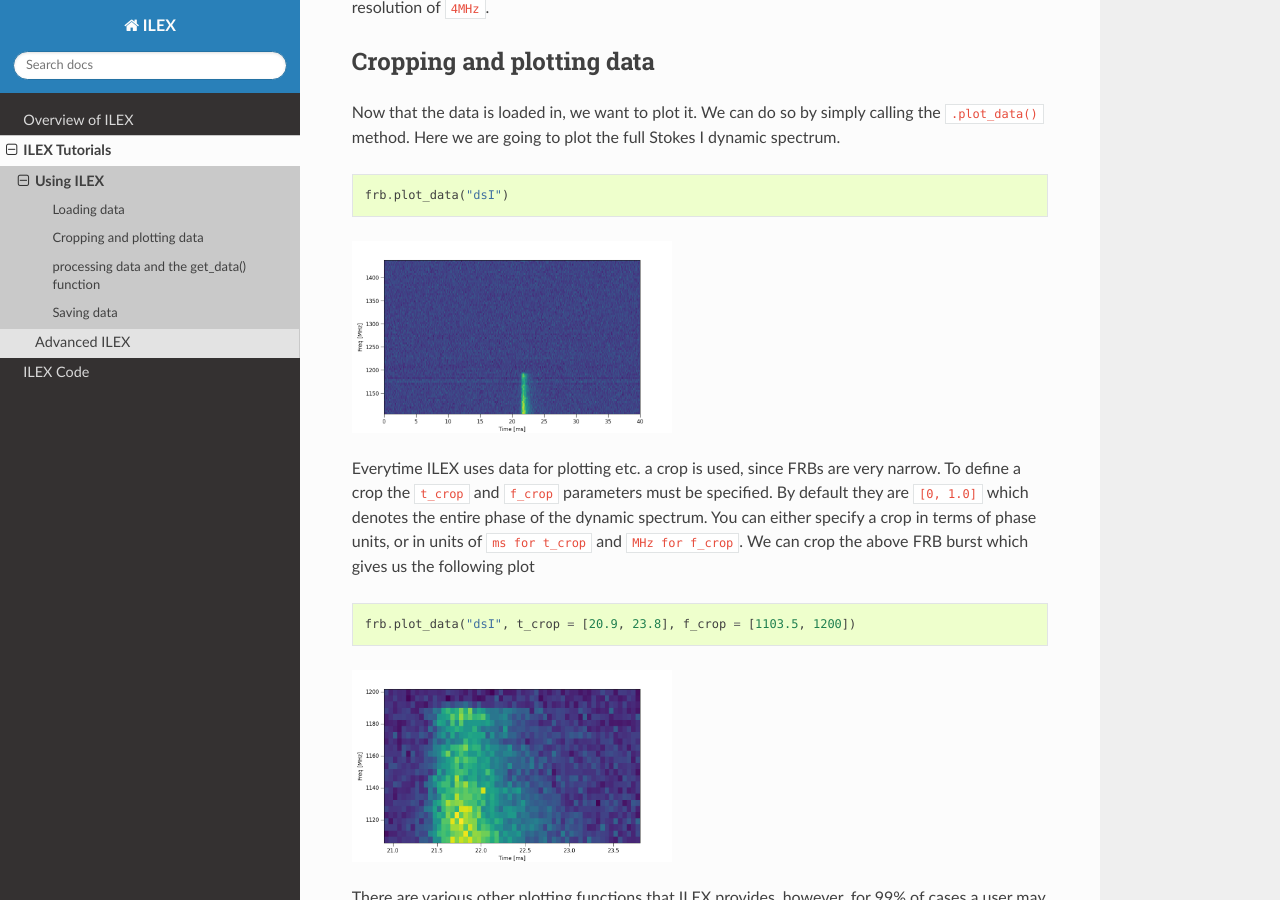
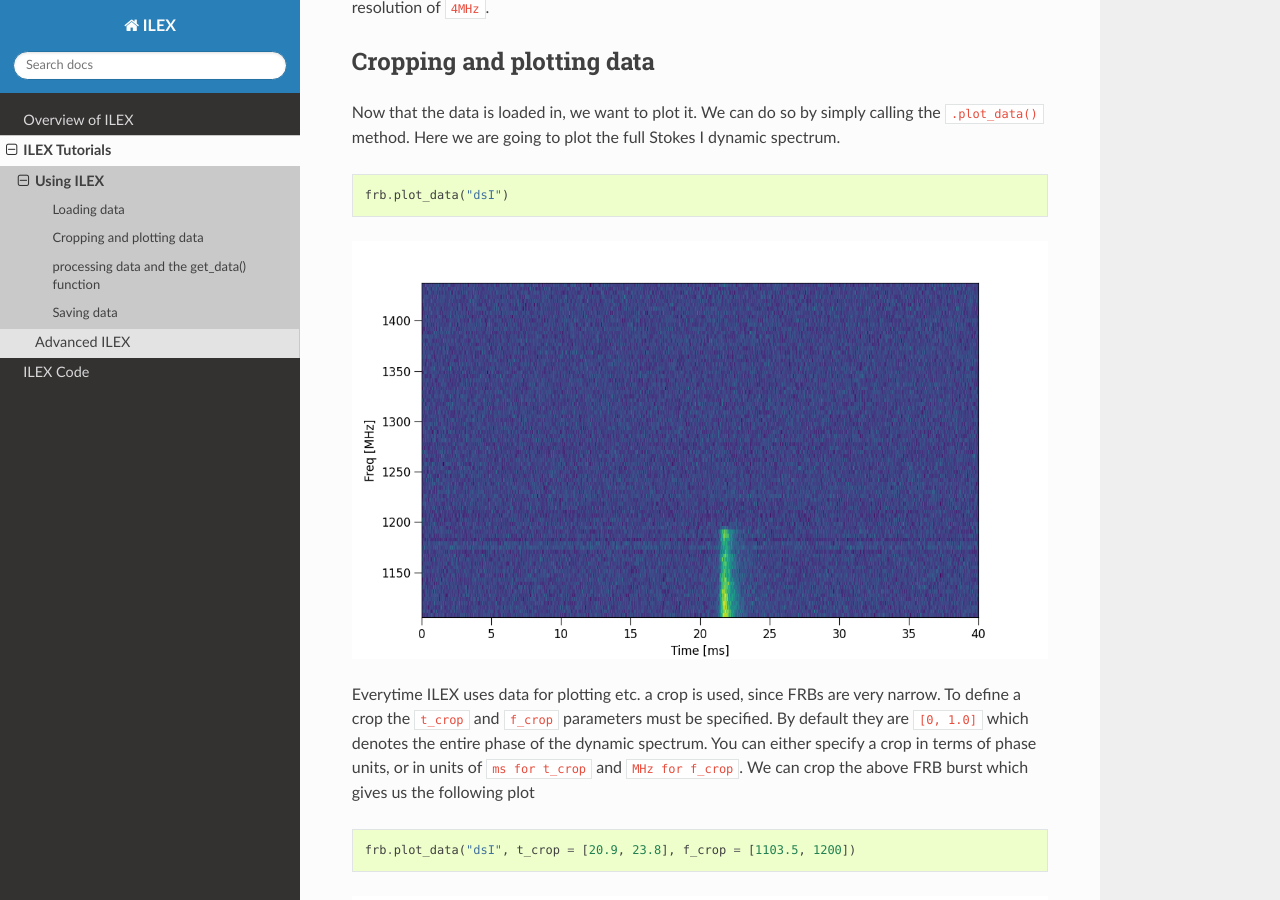
Before and after one commit to tdial2000/ILEX, a Sphinx documentation site: the page built from docs/source/Tutorials/_1.rst, in a window 1280 px wide and 900 px high, scrolled down 680 px. Built offline with Sphinx 7.4.7 and the Read the Docs theme 2.0.0, drawn with Linux system fonts in a browser that asks for light colours.

Commit message:
changed figure size in tutorials

```diff
--- a/docs/source/Tutorials/_1.rst
+++ b/docs/source/Tutorials/_1.rst
@@ -38,7 +38,7 @@
     frb.plot_data("dsI")
 
 .. image:: 220610_dsI.png
-   :width: 240pt
+   :width: 1080pt
 
 Everytime ILEX uses data for plotting etc. a crop is used, since FRBs are very narrow. To define a crop the ``t_crop``
 and ``f_crop`` parameters must be specified. By default they are ``[0, 1.0]`` which denotes the entire phase of the
@@ -50,7 +50,7 @@
     frb.plot_data("dsI", t_crop = [20.9, 23.8], f_crop = [1103.5, 1200])
 
 .. image:: 220610_dsI_crop.png
-   :width: 240pt
+   :width: 1080pt
 
 There are various other plotting functions that ILEX provides, however, for 99% of cases a user may want to create
 there own plots. In which case, ILEX can act more like a data container to retrieve processed data for plotting.
@@ -78,7 +78,7 @@
     plt.show()
 
 .. image:: 220610_tI_crop.png
-   :width: 240pt
+   :width: 1080pt
 
 Saving data
 ===========
```
